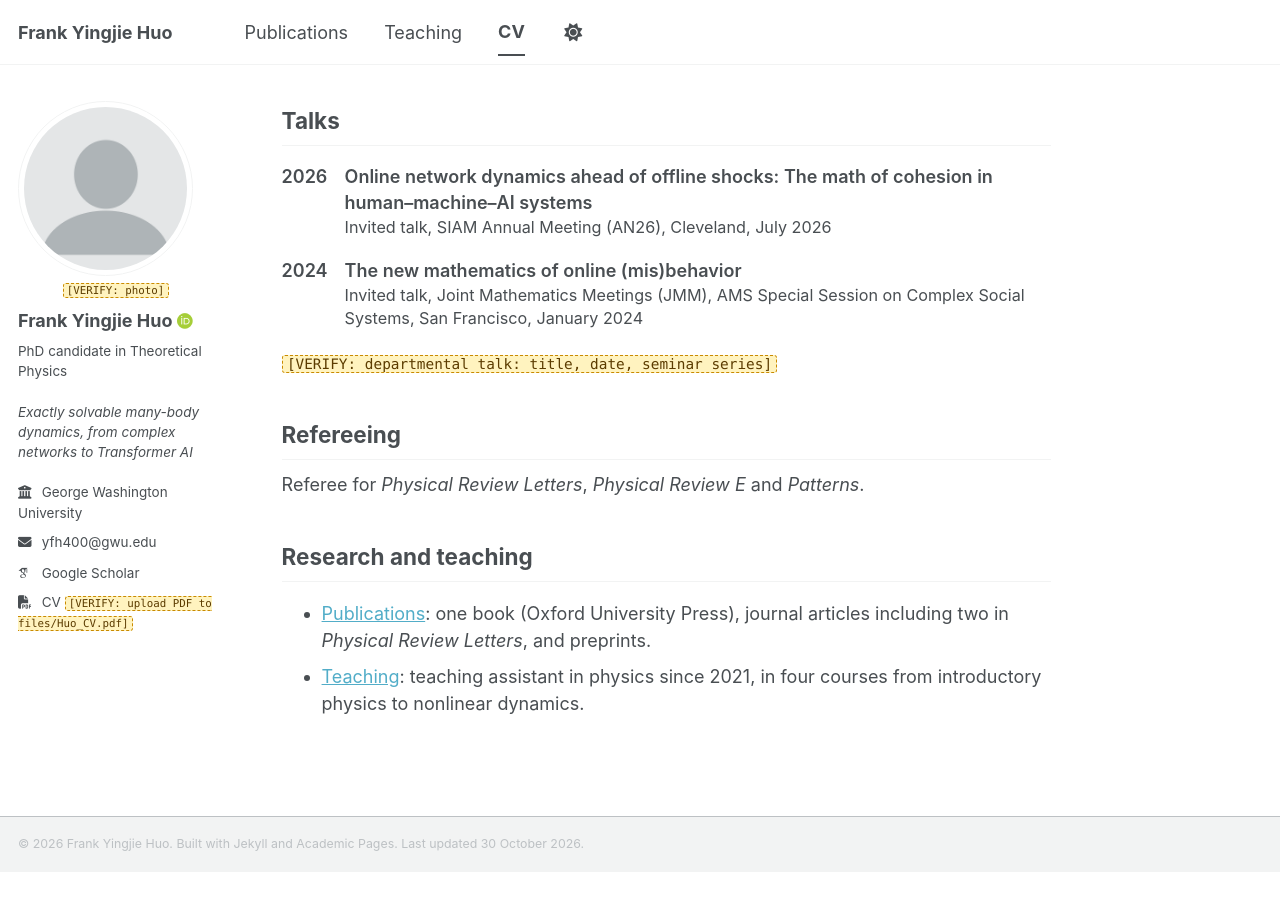
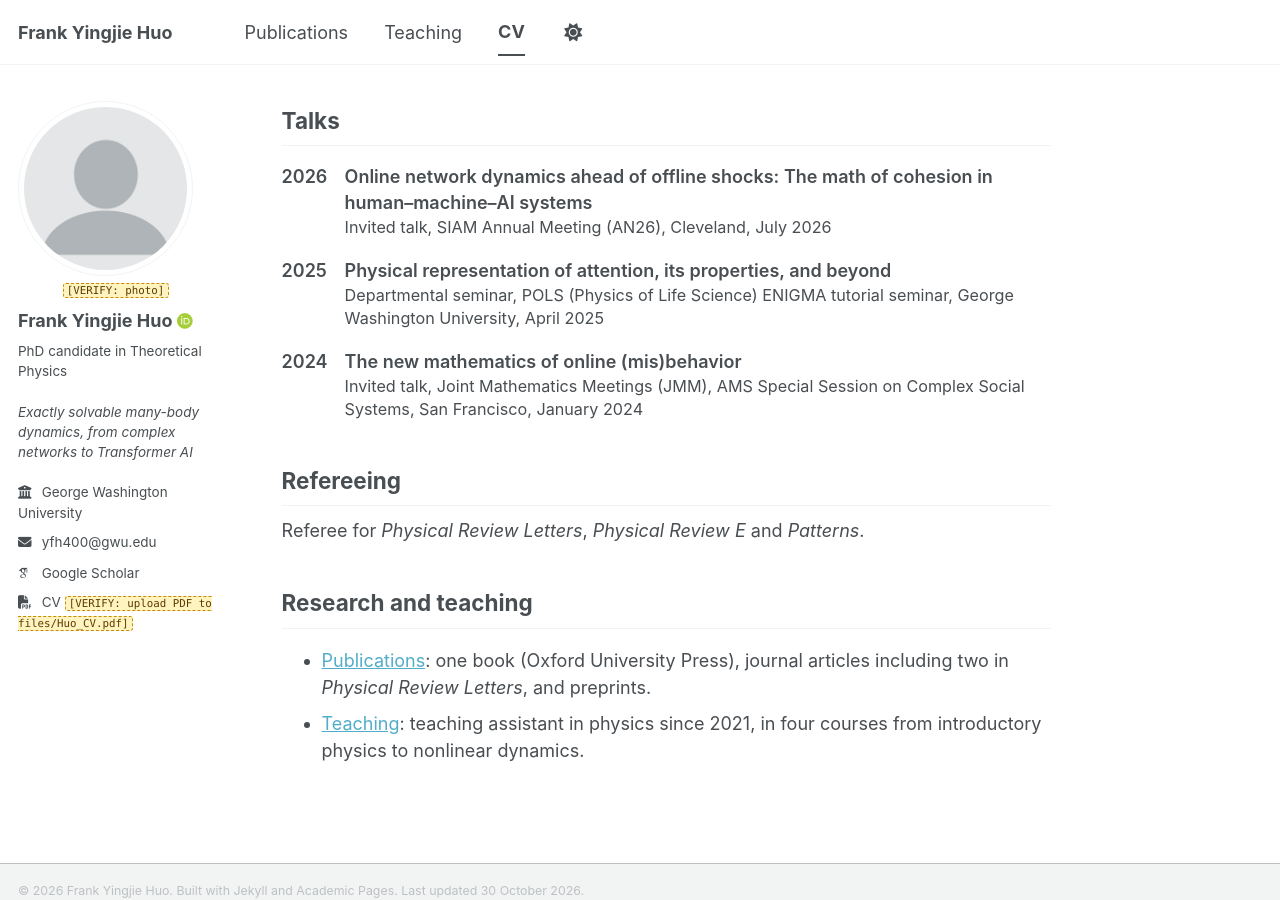
Before and after one commit to FrankHuo-217/huo.github.io, a Jekyll site: the page built from _pages/cv.md, in a window 1280 px wide and 900 px high, scrolled down 709 px. Built offline with Jekyll 4.4.1, drawn with Linux system fonts in a browser that asks for light colours; some web fonts are replaced; a script bundle is joined from its source files by our own code; before the commit the page ends 1581 px from its top, so only the background shows below that.

Commit message:
Add the POLS ENIGMA tutorial seminar talk (April 2025)
Co-Authored-By: Claude Opus 5.5 <noreply@anthropic.com>
Claude-Session: https://claude.ai/code/session_01EX1ohUgYjPPjqdCJmoT8XW

```diff
--- a/_pages/cv.md
+++ b/_pages/cv.md
@@ -30,8 +30,6 @@ redirect_from:
 {% for talk in talks %}{% include talk.html talk=talk %}{% endfor %}
 </ul>
 
-{% include verify.html note="departmental talk: title, date, seminar series" %}
-
 ## Refereeing
 
 Referee for *Physical Review Letters*, *Physical Review E* and *Patterns*.
```
Also changed, not shown: README.md (+0 -1 lines), _talks/2025-pols-enigma-seminar.md (added, +8 -0 lines).
